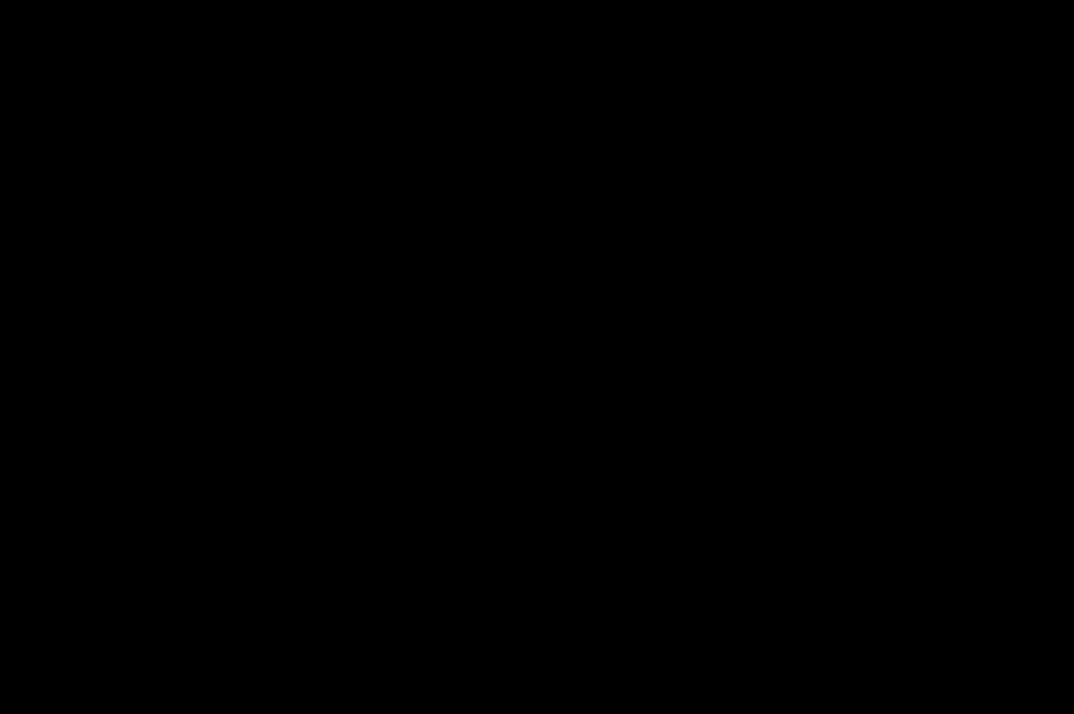
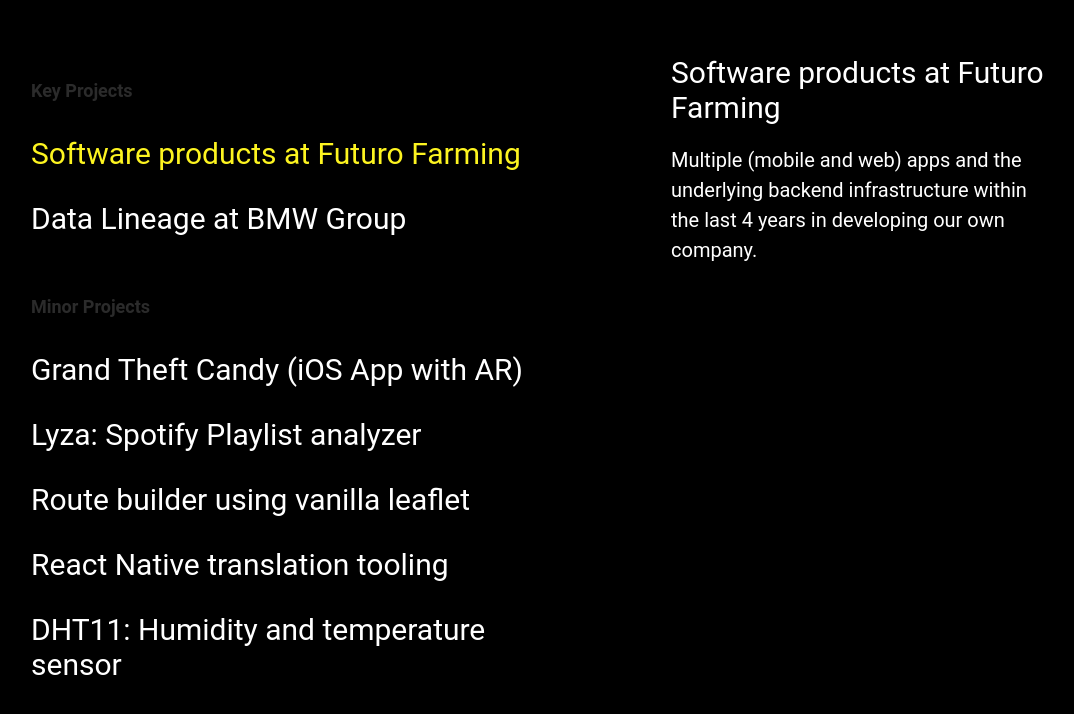
Before and after one commit to ASchwad/aschwad.github.io, a React (Create React App) app: page / in a window 1280 px wide. Shown: the part 1670-2384 px from the top of the page, without its empty margins (97-1171 px from the left). Before the commit the page ends 1600 px from the top, so only its background shows below. Built offline with nearby package versions, Linux system fonts and the light colour scheme; the HTML template or start-up script is replaced by a standard one.

Commit message:
feat: add projects

```diff
--- a/src/App.tsx
+++ b/src/App.tsx
@@ -1,13 +1,15 @@
 import React from 'react';
-import Introduction from './components/Introduction';
+import Introduction from './components/Introduction/Introduction';
+import Projects from './components/Projects/Projects';
 import Welcome from './components/Welcome';
 
 function App() {
   return (
-    <div>
+    <>
       <Welcome />
       <Introduction />
-    </div>
+      <Projects />
+    </>
   );
 }
 
--- /dev/null
+++ b/src/components/Projects/Projects.css
@@ -0,0 +1,29 @@
+.projects-container {
+    min-height: 85vh;
+    padding: 15vh 10vw 0 10vw;
+    display: flex;
+    justify-content: "space-evenly";
+    min-width: 300px;
+    scroll-snap-align: start;
+}
+
+.projects-list {
+    display: flex;
+    flex-direction: column;
+    align-items: flex-start;
+    justify-content: flex-start;
+    max-width: 50vw;
+}
+
+.project-details {
+    margin-left: 10vw;
+    max-width: 30vw;
+}
+
+.projects h4 {
+    margin-bottom: 30px;
+}
+
+.project {
+    cursor: pointer;
+}
--- /dev/null
+++ b/src/components/Projects/Projects.tsx
@@ -0,0 +1,50 @@
+import React, { useState } from 'react';
+import './Projects.css';
+import { projects } from './metadata';
+
+
+type IProject = {
+  key: string,
+  title: string,
+  description: string,
+}
+
+export default function Projects() {
+  const [selectedProject, setSelectedProject] = useState('ff');
+
+  function ProjectsList({ projects }: { projects: IProject[] }) {
+    return <div className="projects">
+      {
+        projects.map(project => {
+          return (
+            <div className="project" style={selectedProject === project.key ? { color: "#fdf420" } : {}} key={project.key} onMouseOver={() => setSelectedProject(project.key)} onClick={() => setSelectedProject(project.key)}>
+              <h4>{project.title}</h4>
+            </div>
+          );
+        }
+        )
+      }
+    </div>
+  };
+  function ProjectDetails() {
+    const project = projects.find(p => p.key === selectedProject);
+    return (
+      <div className="project-details">
+        <h4>{project?.title}</h4>
+        <p>{project?.description}</p>
+      </div>
+    )
+  };
+
+  return (
+    <div className="projects-container">
+      <div className="projects-list">
+        <h5>Key Projects</h5>
+        <ProjectsList projects={projects.filter((project) => project.type === 'key')} />
+        <h5>Minor Projects</h5>
+        <ProjectsList projects={projects.filter((project) => project.type === 'minor')} />
+      </div>
+      <ProjectDetails />
+    </div>
+  );
+}
--- /dev/null
+++ b/src/components/Projects/metadata.ts
@@ -0,0 +1,44 @@
+export const projects = [
+  {
+    key: "ff",
+    title: "Software products at Futuro Farming",
+    description: "Multiple (mobile and web) apps and the underlying backend infrastructure within the last 4 years in developing our own company.",
+    type: "key",
+  },
+  {
+    key: "lineage",
+    title: "Data Lineage at BMW Group",
+    description: "Researched and implemented a tool (proof of concept) for BMW Group's data lake team to provide a better understanding of the data that is being used in the BMW Group's business. Published a paper and blogs posts on this topic",
+    type: "key",
+  },
+  {
+    key: "gtc",
+    title: "Grand Theft Candy (iOS App with AR)",
+    description: "Developed an Augmented Reality iOS game as assignment at the University of Munich. Place game field in the real world and collect candy to win - but don't get caught by the police!",
+    type: "minor",
+  },
+  {
+    key: "lyza",
+    title: "Lyza: Spotify Playlist analyzer",
+    description: "Analyze and visualize Spotify playlist information via a React Web App using the public Spotify API.",
+    type: "minor",
+  },
+  {
+    key: "route-builder",
+    title: "Route builder using vanilla leaflet",
+    description: "Enables you to plan a route for your next session of cross-country running. You can place waypoints on the map which will form your route.",
+    type: "minor",
+  },
+  {
+    key: "translations",
+    title: "React Native translation tooling",
+    description: "Showcase react native project to demonstrate a workflow to transform an excelsheet of translations to a JSON file and leverage it in the application source code.",
+    type: "minor",
+  },
+  {
+    key: "dht",
+    title: "DHT11: Humidity and temperature sensor",
+    description: "Raspberry PI with a DHT11 humidity and temperature sensor provided insights in our apartment climate via Google Firestore and Telegram Push Notification API.",
+    type: "minor",
+  },
+]
--- a/src/index.css
+++ b/src/index.css
@@ -14,6 +14,7 @@
   -webkit-font-smoothing: antialiased;
   -moz-osx-font-smoothing: grayscale;
   background-color: #000;
+  color: #fff;
 }
 
 h1 {
@@ -21,7 +22,6 @@
   padding-bottom: 0%;
   margin-bottom: 5px;
   font-weight: bold;
-  color: #fff;
 }
 
 h4 {
@@ -31,8 +31,12 @@
   margin: 5px 0;
 }
 
+h5 {
+  font-size: 18px;
+  color: #2B2B2B;
+}
+
 p {
-  color: white;
   font-weight: normal;
   font-size: 20px;
   line-height: 1.5;
```
Also changed, not shown: src/components/Introduction/Introduction.css (renamed from src/components/Introduction.css), src/components/Introduction/Introduction.tsx (renamed from src/components/Introduction.tsx).
